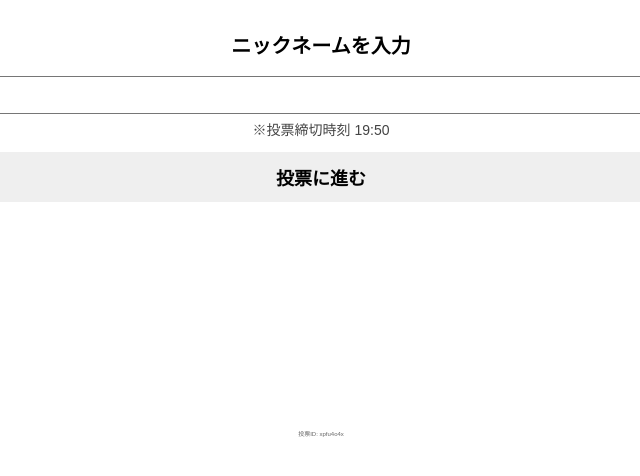
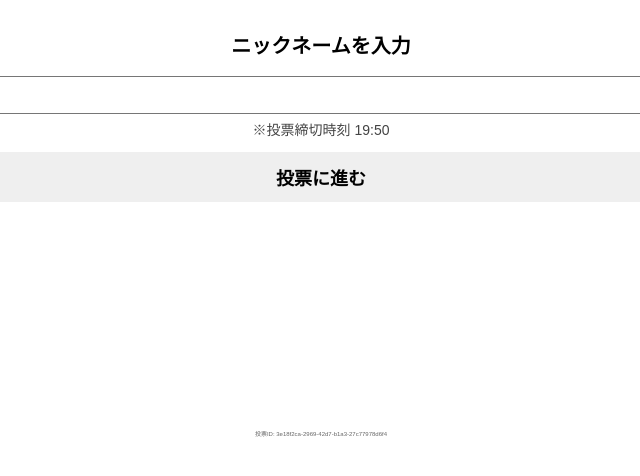
Before and after one commit to sironeinei/vot_7, a plain HTML site: page index.html in a window 1280 px wide. Shown: the full height of the page, 319-959 px from the left. Drawn offline with Linux system fonts and the light colour scheme.

Commit message:
Update index.html

```diff
--- a/index.html
+++ b/index.html
@@ -102,6 +102,14 @@ function localStorageAvailable() {
   }
 }
 
+function generateUUIDv4() {
+  return 'xxxxxxxx-xxxx-4xxx-yxxx-xxxxxxxxxxxx'.replace(/[xy]/g, function (c) {
+    const r = Math.random() * 16 | 0;
+    const v = c === 'x' ? r : (r & 0x3 | 0x8);
+    return v.toString(16);
+  });
+}
+
 let uuid = "";
 let storageOK = localStorageAvailable();
 
@@ -112,7 +120,7 @@ if (!storageOK) {
 } else {
   uuid = localStorage.getItem("uuid");
   if (!uuid) {
-    uuid = Math.random().toString(36).substring(2, 10);
+    uuid = generateUUIDv4();
     localStorage.setItem("uuid", uuid);
   }
   $("uuid-display").textContent = "投票ID: " + uuid;
```
